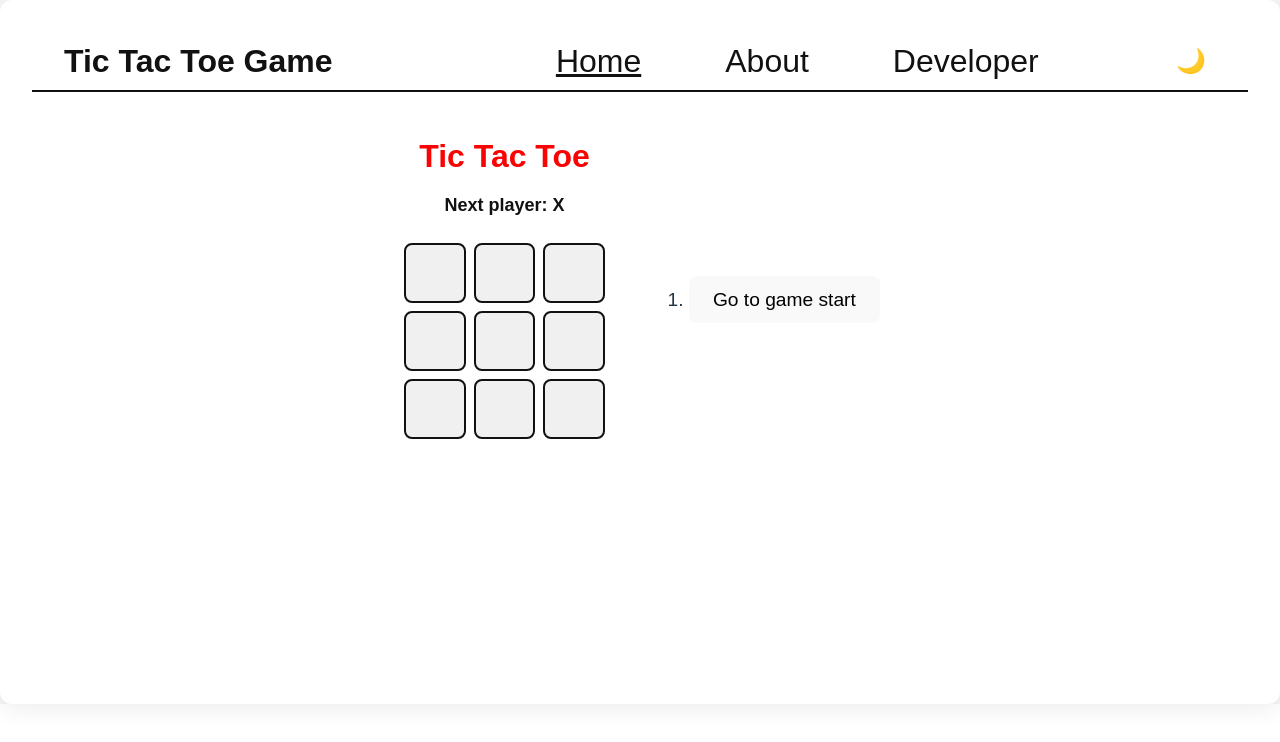
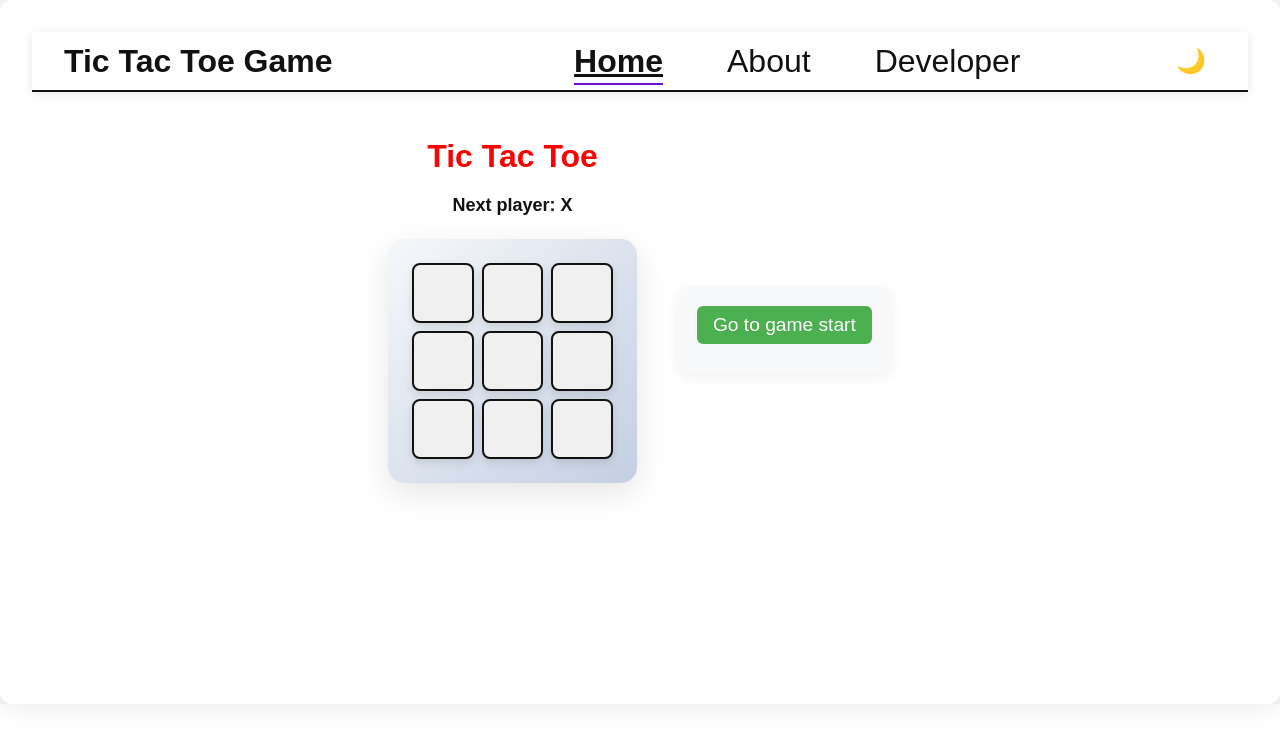
Before and after one commit to RAS19/Laboratory-Exercise-3, a React (Vite) app in the folder tic-tac-toe/: page / in a window 1280 px wide. Shown: the top 742 px of the page. Built offline with nearby package versions, Linux system fonts and the light colour scheme.

Commit message:
Update UI

```diff
--- a/tic-tac-toe/src/index.css
+++ b/tic-tac-toe/src/index.css
@@ -413,3 +413,151 @@ body.dark-mode .play-again-btn {
   from { transform: translateY(0); }
   to { transform: translateY(-15px); }
 }
+
+.board {
+  background: linear-gradient(135deg, #f5f7fa 0%, #c3cfe2 100%);
+  padding: 20px;
+  border-radius: 16px;
+  box-shadow: 0 10px 30px rgba(0, 0, 0, 0.1);
+  margin-bottom: 20px;
+}
+
+body.dark-mode .board {
+  background: linear-gradient(135deg, #2d2b55 0%, #1e1e2e 100%);
+}
+
+/* Square enhancements */
+.square {
+  font-weight: bold;
+  transition: all 0.2s ease;
+  box-shadow: 0 4px 8px rgba(0, 0, 0, 0.1);
+}
+
+.square:hover {
+  transform: translateY(-3px);
+  box-shadow: 0 6px 12px rgba(0, 0, 0, 0.15);
+}
+
+/* Game info enhancements */
+.game-info {
+  background: #f8f9fa;
+  padding: 20px;
+  border-radius: 12px;
+  box-shadow: 0 4px 12px rgba(0, 0, 0, 0.05);
+  max-height: 400px;
+  overflow-y: auto;
+}
+
+body.dark-mode .game-info {
+  background: #2d2d2d;
+}
+
+.game-info ol {
+  list-style: none;
+  padding: 0;
+  margin: 0;
+}
+
+.game-info li {
+  margin-bottom: 10px;
+}
+
+.game-info button {
+  background: #4CAF50;
+  color: white;
+  border: none;
+  padding: 8px 16px;
+  border-radius: 6px;
+  cursor: pointer;
+  transition: all 0.2s ease;
+  width: 100%;
+  text-align: left;
+}
+
+.game-info button:hover {
+  background: #45a049;
+  transform: translateX(5px);
+}
+
+/* About and Developer section enhancements */
+.about, .developer {
+  border-left: 4px solid #6a11cb;
+  transition: all 0.3s ease;
+}
+
+.about:hover, .developer:hover {
+  transform: translateY(-5px);
+  box-shadow: 0 8px 20px rgba(0, 0, 0, 0.1);
+}
+
+body.dark-mode .about,
+body.dark-mode .developer {
+  border-left: 4px solid #8a63d2;
+}
+
+/* Navbar enhancements */
+.navbar {
+  box-shadow: 0 2px 10px rgba(0, 0, 0, 0.1);
+}
+
+.navbar-links button {
+  position: relative;
+  padding: 5px 0;
+  transition: all 0.3s ease;
+}
+
+.navbar-links button::after {
+  content: '';
+  position: absolute;
+  bottom: 0;
+  left: 0;
+  width: 0;
+  height: 2px;
+  background: #6a11cb;
+  transition: width 0.3s ease;
+}
+
+.navbar-links button:hover::after,
+.navbar-links button.active::after {
+  width: 100%;
+}
+
+.navbar-links button.active {
+  font-weight: bold;
+}
+
+/* Smooth transitions for dark mode */
+body, #root, .navbar, .square, .game-info, .about, .developer {
+  transition: background-color 0.3s ease, color 0.3s ease, border-color 0.3s ease;
+}
+
+/* Custom scrollbar for game info */
+.game-info::-webkit-scrollbar {
+  width: 6px;
+}
+
+.game-info::-webkit-scrollbar-track {
+  background: #f1f1f1;
+  border-radius: 10px;
+}
+
+.game-info::-webkit-scrollbar-thumb {
+  background: #888;
+  border-radius: 10px;
+}
+
+.game-info::-webkit-scrollbar-thumb:hover {
+  background: #555;
+}
+
+body.dark-mode .game-info::-webkit-scrollbar-track {
+  background: #3d3d3d;
+}
+
+body.dark-mode .game-info::-webkit-scrollbar-thumb {
+  background: #777;
+}
+
+body.dark-mode .game-info::-webkit-scrollbar-thumb:hover {
+  background: #999;
+}
```
